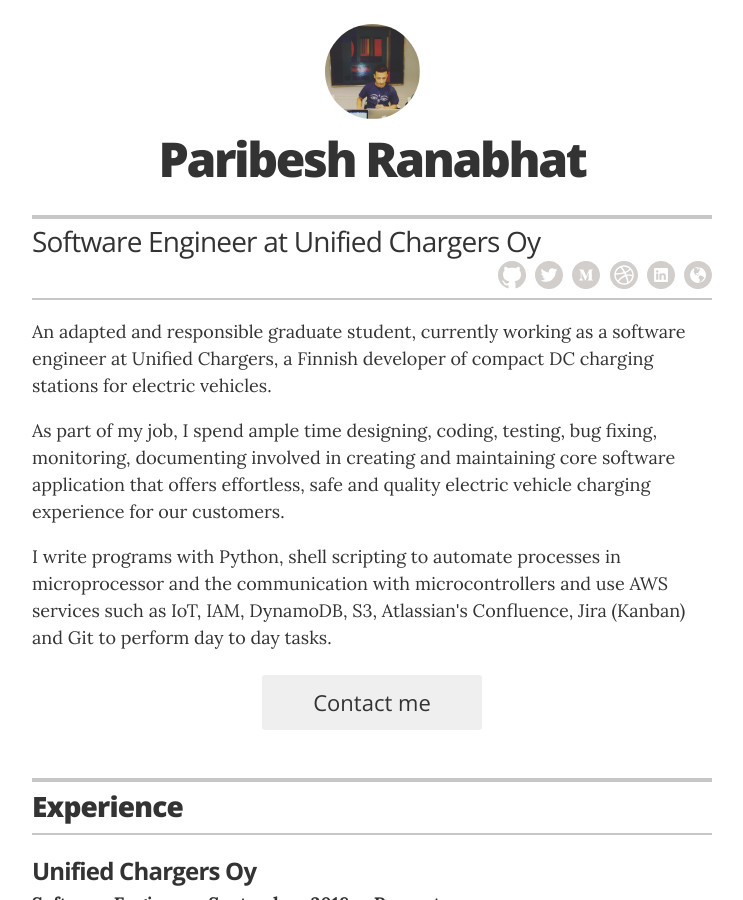
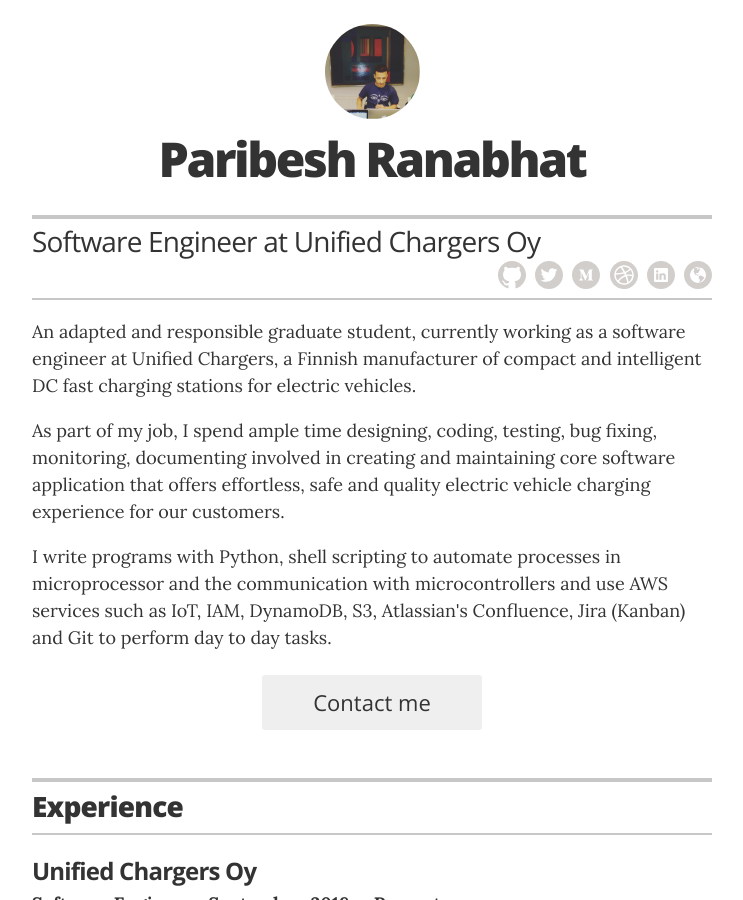
Before and after one commit to ranabhat/ranabhat.github.io, a Jekyll site: the page built from index.html, in a window 1280 px wide and 900 px high. Shown: the whole window, without its empty margins (268-1011 px from the left). Built offline with Jekyll 4.4.1, drawn with Linux system fonts in a browser that asks for light colours.

```diff
--- a/_config.yml
+++ b/_config.yml
@@ -23,7 +23,7 @@
 resume_header_contact_info:     "Juusintie 5 A 16, 02700, Kauniainen, Finland • (+358)00000000 • paribessh_sab@hotmail.com"
 display_header_contact_info:    "false"
 
-resume_header_intro: "<p>An adapted and responsible graduate student, currently working as a software engineer at Unified Chargers, a Finnish developer of compact DC charging stations for electric vehicles.</p><p>As part of my job, I spend ample time designing, coding, testing, bug fixing, monitoring, documenting involved in creating and maintaining core software application that offers effortless, safe and quality electric vehicle charging experience for our customers. </p><p>I write programs with Python, shell scripting to automate processes in microprocessor and the communication with microcontrollers and use AWS services such as IoT, IAM, DynamoDB, S3, Atlassian's Confluence, Jira (Kanban) and Git to perform day to day tasks.</p>"
+resume_header_intro: "<p>An adapted and responsible graduate student, currently working as a software engineer at Unified Chargers, a Finnish manufacturer of compact and intelligent DC fast charging stations for electric vehicles.</p><p>As part of my job, I spend ample time designing, coding, testing, bug fixing, monitoring, documenting involved in creating and maintaining core software application that offers effortless, safe and quality electric vehicle charging experience for our customers. </p><p>I write programs with Python, shell scripting to automate processes in microprocessor and the communication with microcontrollers and use AWS services such as IoT, IAM, DynamoDB, S3, Atlassian's Confluence, Jira (Kanban) and Git to perform day to day tasks.</p>"
 # use "yes" to display the email contact button,
 # "no" to display an "I'm not looking for work" message,
 # or remove the resume_looking_for_work option entirely
```
